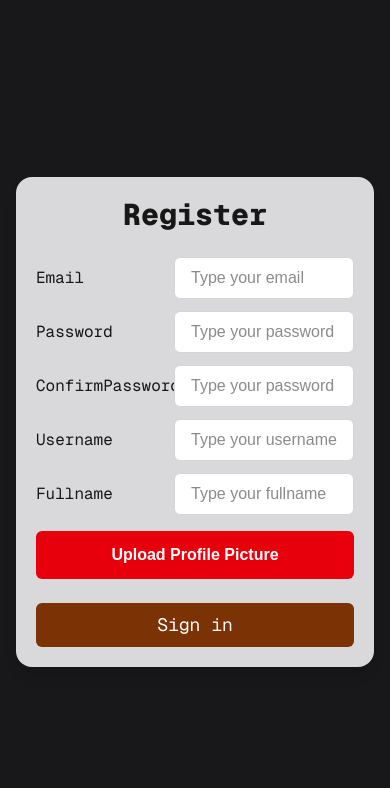
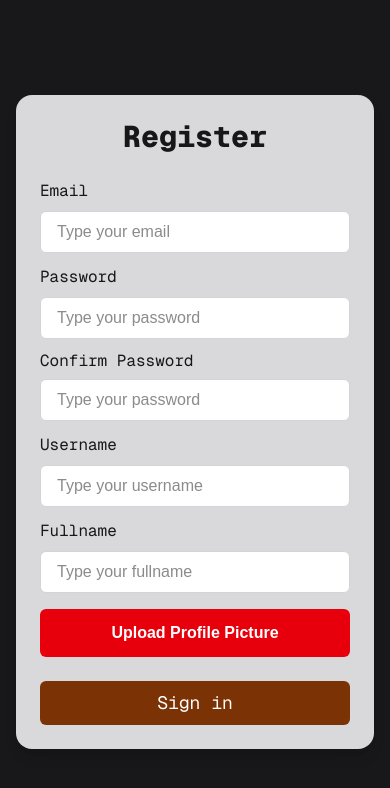
Before and after one commit to Punbomz/Calender, a Next.js app: page /register in a window 390 px wide. Shown: the top 788 px of the page. Built offline with nearby package versions, Linux system fonts and the light colour scheme; no server answers.

Commit message:
Fix2 UXUI reg

```diff
--- a/app/register/page.tsx
+++ b/app/register/page.tsx
@@ -103,26 +103,19 @@ export default function RegisterPage() {
   };
 
   return (
-    // เติม bg (หรือ gradient) + ใช้ 100dvh กันปัญหาแถบเบราว์เซอร์มือถือ
+  // ทำพื้นหลังให้เต็มจอ + จัดการ์ดให้อยู่กึ่งกลาง
   <main className="min-h-[100dvh] flex items-center justify-center bg-zinc-900">
     {/* การ์ด */}
-        <section className="w-full px-4">
-        <div
-            className="
-            mx-auto
-            w-full max-w-[440px] sm:max-w-[520px]
-            bg-zinc-200/95 rounded-2xl shadow-lg
-            p-5 sm:p-8
-            "
-        >
+    <section className="w-full max-w-[480px] sm:max-w-[560px] px-4">
+      <div className="bg-zinc-200/95 rounded-2xl shadow-lg p-6 sm:p-8">
         <h1 className="font-mono text-3xl sm:text-4xl font-extrabold text-center mb-6 sm:mb-8">
           Register
         </h1>
 
         <form onSubmit={handleRegister} className="space-y-3 sm:space-y-4">
           {/* Email */}
-            <div className="grid grid-cols-[130px_1fr] items-center gap-2 sm:gap-3">
-                <label className="font-mono text-base sm:text-lg">Email</label>
+          <div className="grid grid-cols-1 sm:grid-cols-[130px_1fr] items-center gap-2 sm:gap-3">
+            <label className="font-mono text-base sm:text-lg sm:text-left">Email</label>
             <input
               type="email"
               className="w-full rounded-md border border-zinc-300 bg-white px-4 py-2 sm:py-2.5 outline-none focus:ring focus:ring-zinc-400"
@@ -133,7 +126,7 @@ export default function RegisterPage() {
           </div>
 
           {/* Password */}
-            <div className="grid grid-cols-[130px_1fr] items-center gap-2 sm:gap-3">
+          <div className="grid grid-cols-1 sm:grid-cols-[130px_1fr] items-center gap-2 sm:gap-3">
             <label className="font-mono text-base sm:text-lg">Password</label>
             <input
               type="password"
@@ -144,10 +137,11 @@ export default function RegisterPage() {
             />
           </div>
 
-            {/* Confirm */}
-            <div className="grid grid-cols-[130px_1fr] items-center gap-2 sm:gap-3">
+          {/* Confirm Password */}
+          <div className="grid grid-cols-1 sm:grid-cols-[130px_1fr] items-center gap-2 sm:gap-3">
             <label className="font-mono text-base sm:text-lg leading-tight">
-                Confirm<br className="hidden sm:block" />Password
+              <span className="sm:hidden">Confirm Password</span>
+              <span className="hidden sm:inline">Confirm<br/>Password</span>
             </label>
             <input
               type="password"
@@ -159,7 +153,7 @@ export default function RegisterPage() {
           </div>
 
           {/* Username */}
-            <div className="grid grid-cols-[130px_1fr] items-center gap-2 sm:gap-3">
+          <div className="grid grid-cols-1 sm:grid-cols-[130px_1fr] items-center gap-2 sm:gap-3">
             <label className="font-mono text-base sm:text-lg">Username</label>
             <input
               className="w-full rounded-md border border-zinc-300 bg-white px-4 py-2 sm:py-2.5 outline-none focus:ring"
@@ -170,7 +164,7 @@ export default function RegisterPage() {
           </div>
 
           {/* Fullname */}
-            <div className="grid grid-cols-[130px_1fr] items-center gap-2 sm:gap-3">
+          <div className="grid grid-cols-1 sm:grid-cols-[130px_1fr] items-center gap-2 sm:gap-3">
             <label className="font-mono text-base sm:text-lg">Fullname</label>
             <input
               className="w-full rounded-md border border-zinc-300 bg-white px-4 py-2 sm:py-2.5 outline-none focus:ring"
@@ -180,7 +174,7 @@ export default function RegisterPage() {
             />
           </div>
 
-            {/* Upload */}
+          {/* Upload Profile Picture */}
           <div className="pt-1 sm:pt-2">
             {preview && (
               <div className="mb-2 flex items-center gap-3">
@@ -192,6 +186,7 @@ export default function RegisterPage() {
                 <span className="text-sm text-zinc-600">ตัวอย่างรูปโปรไฟล์</span>
               </div>
             )}
+
             <button
               type="button"
               onClick={onPickImage}
@@ -208,6 +203,7 @@ export default function RegisterPage() {
             />
           </div>
 
+          {/* Error */}
           {error && <p className="text-red-600 text-sm pt-1">{error}</p>}
 
           {/* Submit */}
@@ -225,4 +221,5 @@ export default function RegisterPage() {
     </section>
   </main>
 );
+
 }
```
Lines whose indentation alone changed are shown as unchanged.
